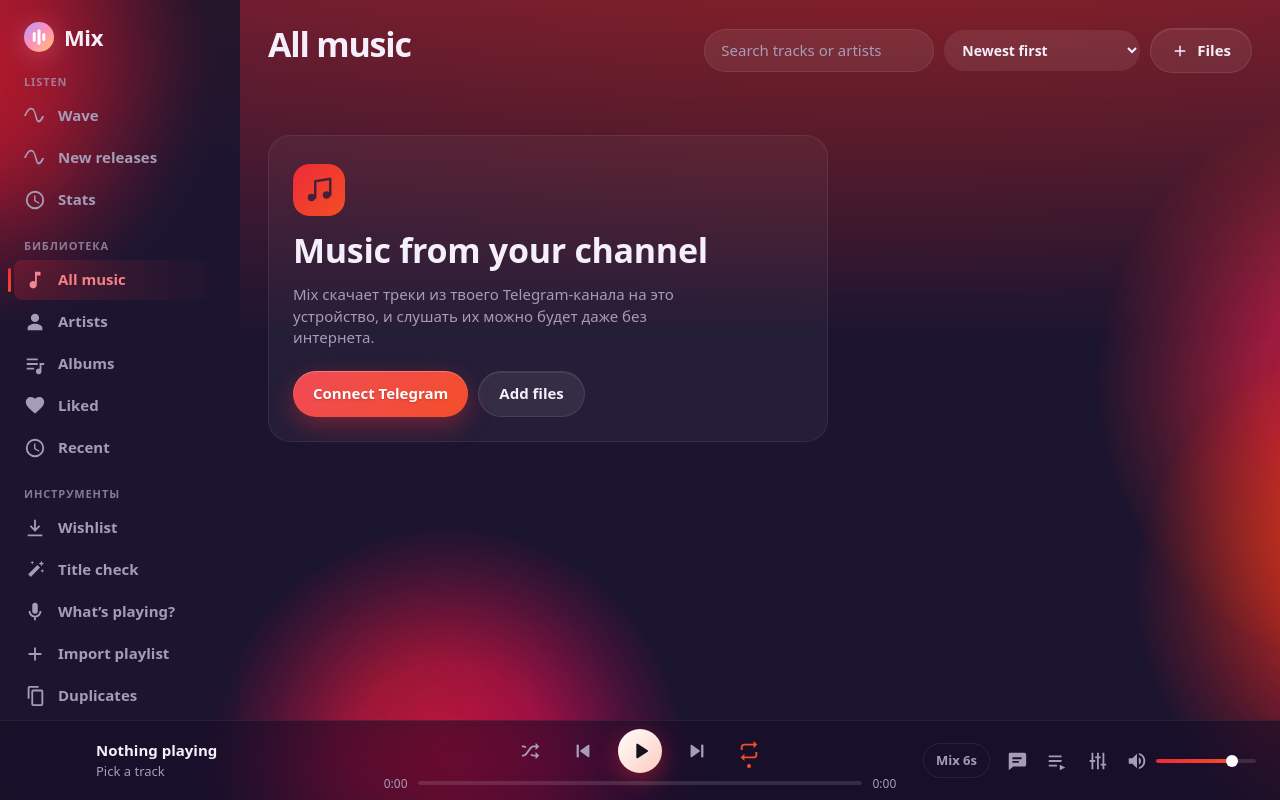
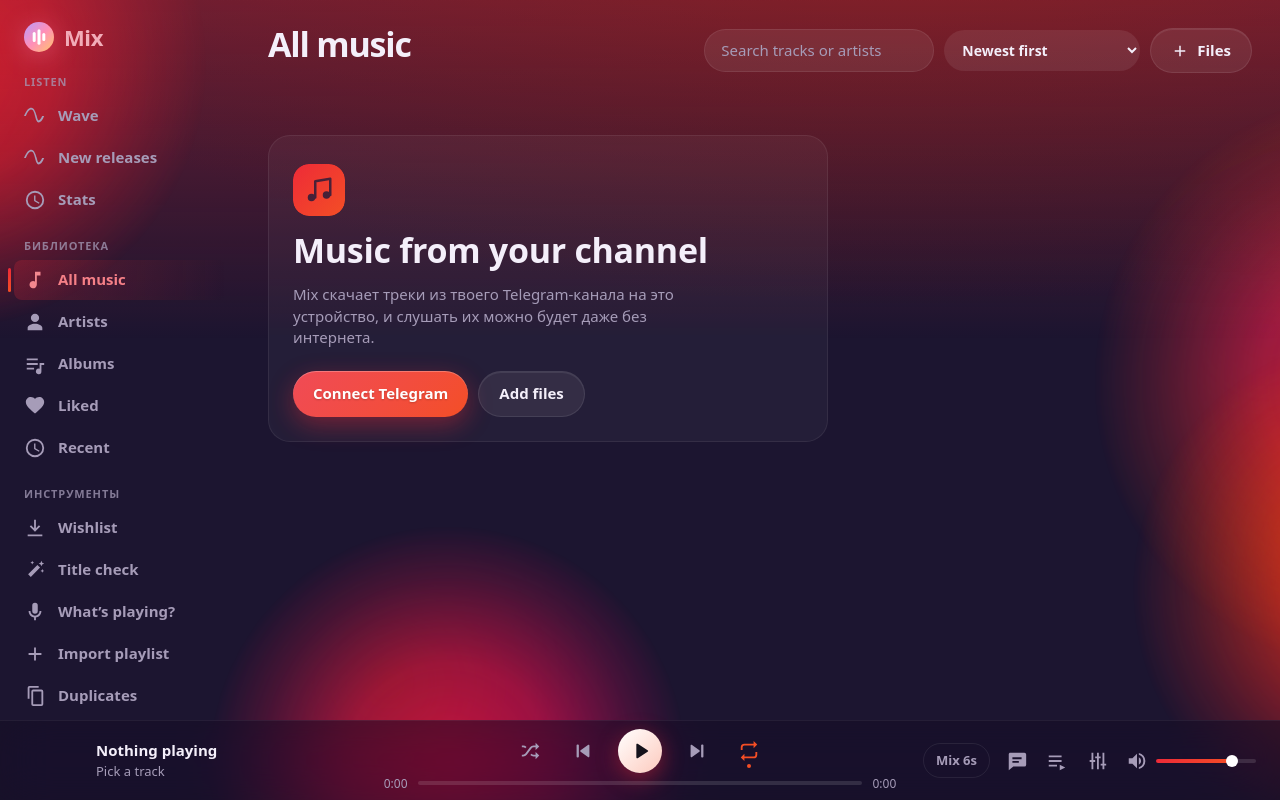
Before and after one commit to Traaarik1/mix-player, a plain HTML site: page index.html in a window 1280 px wide. Drawn offline with Linux system fonts and the light colour scheme.

Commit message:
Убран шов: без размытия меню, шапка на всю ширину, скрытая полоса прокрутки меню
Co-Authored-By: Claude Opus 5.5 <noreply@anthropic.com>

```diff
--- a/css/app.css
+++ b/css/app.css
@@ -1340,3 +1340,11 @@ button:active:not(:disabled) { transform: scale(.96); }
 
 /* без шва между меню и основной частью */
 @media (min-width: 901px) { .rail { background: transparent !important; border-right: 0 !important; box-shadow: none !important; } }
+/* без шва: меню не размывает фон отдельно, цветная шапка тянется на всю ширину */
+.rail { backdrop-filter: none !important; -webkit-backdrop-filter: none !important; }
+.main::before { display: none !important; }
+.app { position: relative; }
+.app::before { content: ""; position: absolute; inset: 0 0 auto; height: 340px; pointer-events: none; transition: background 1.2s; background: linear-gradient(180deg, color-mix(in srgb, var(--c1) 38%, transparent), transparent); }
+@media (max-width: 900px) { .app::before { display: none; } }
+.rail { scrollbar-color: transparent transparent; } .rail:hover { scrollbar-color: rgb(255 255 255 / .15) transparent; }
+.rail::-webkit-scrollbar-thumb { background: transparent; } .rail:hover::-webkit-scrollbar-thumb { background: rgb(255 255 255 / .15); }
--- a/sw.js
+++ b/sw.js
@@ -2,7 +2,7 @@
 // Свои файлы: сначала сеть (так обновления приходят сами), при её отсутствии или задержке — кэш.
 // Шрифты и зафиксированные модули esm.sh: сначала кэш. Всё остальное (Telegram, LRCLIB, iTunes, AcoustID, аудио) не трогаем.
 // VERSION и список ниже обновляет deploy.ps1.
-const VERSION = '2026-11-24-2332';
+const VERSION = '2026-11-24-2334';
 // PRECACHE:BEGIN
 const APP = [
   'index.html',
```
